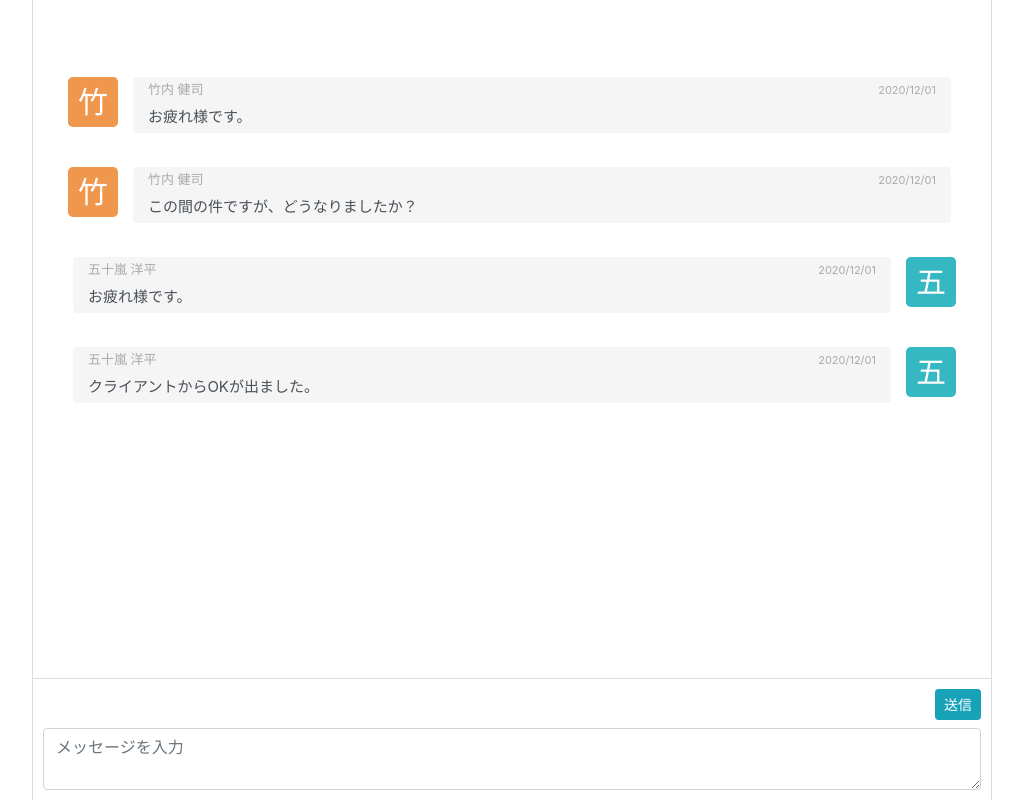
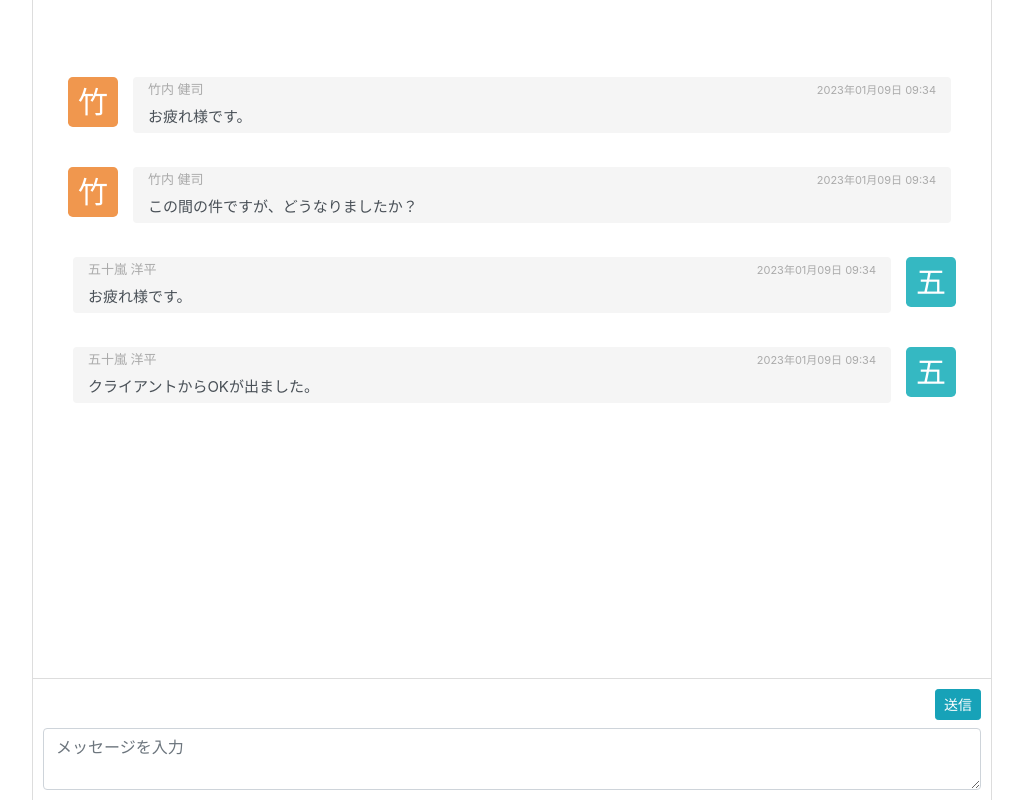
Before and after one commit to wild0ni0n/angular-chat, an Angular app: page / in a window 1280 px wide. Shown: the whole page, without its empty margins (128-1151 px from the left). Built offline with nearby package versions, Linux system fonts and the light colour scheme.

Commit message:
add custom pipe

```diff
--- a/src/app/app.component.html
+++ b/src/app/app.component.html
@@ -12,7 +12,7 @@
           <div class="media-body flex-grow-1">
             <div class="d-flex w-100 justify-content-between">
               <h4 class="media-heading">{{ comment.user.name }}</h4>
-              <small class="media-date">2020/12/01</small>
+              <small class="media-date">{{ comment.date | commentDate }}</small>
             </div>
             <pre>{{ comment.message }}</pre>
           </div>
--- a/src/app/app.module.ts
+++ b/src/app/app.module.ts
@@ -3,10 +3,12 @@ import { FormsModule } from '@angular/forms';
 import { BrowserModule } from '@angular/platform-browser';
 
 import { AppComponent } from './app.component';
+import { CommentDatePipe } from './pipes/comment-date.pipe';
 
 @NgModule({
   declarations: [
-    AppComponent
+    AppComponent,
+    CommentDatePipe
   ],
   imports: [
     BrowserModule,
--- a/src/app/class/comment.ts
+++ b/src/app/class/comment.ts
@@ -1,5 +1,7 @@
 import { User } from './user';
 export class Comment {
-
-    constructor(public user: User, public message: string) { }
+  date: number;
+  constructor(public user: User, public message: string) {
+    this.date = Date.now();
+  }
 }
--- /dev/null
+++ b/src/app/pipes/comment-date.pipe.ts
@@ -0,0 +1,14 @@
+import { formatDate } from '@angular/common';
+import { Pipe, PipeTransform } from '@angular/core';
+
+@Pipe({
+  name: 'commentDate'
+})
+export class CommentDatePipe implements PipeTransform {
+
+  transform(value: number, ...args: string[]): string {
+    const format = args[0] || 'yyyy年MM月dd日 HH:mm';
+    return formatDate(value, format, 'en-US');
+  }
+
+}
```
Also changed, not shown: 1 other file (tests, documents, lock files or other folders).
